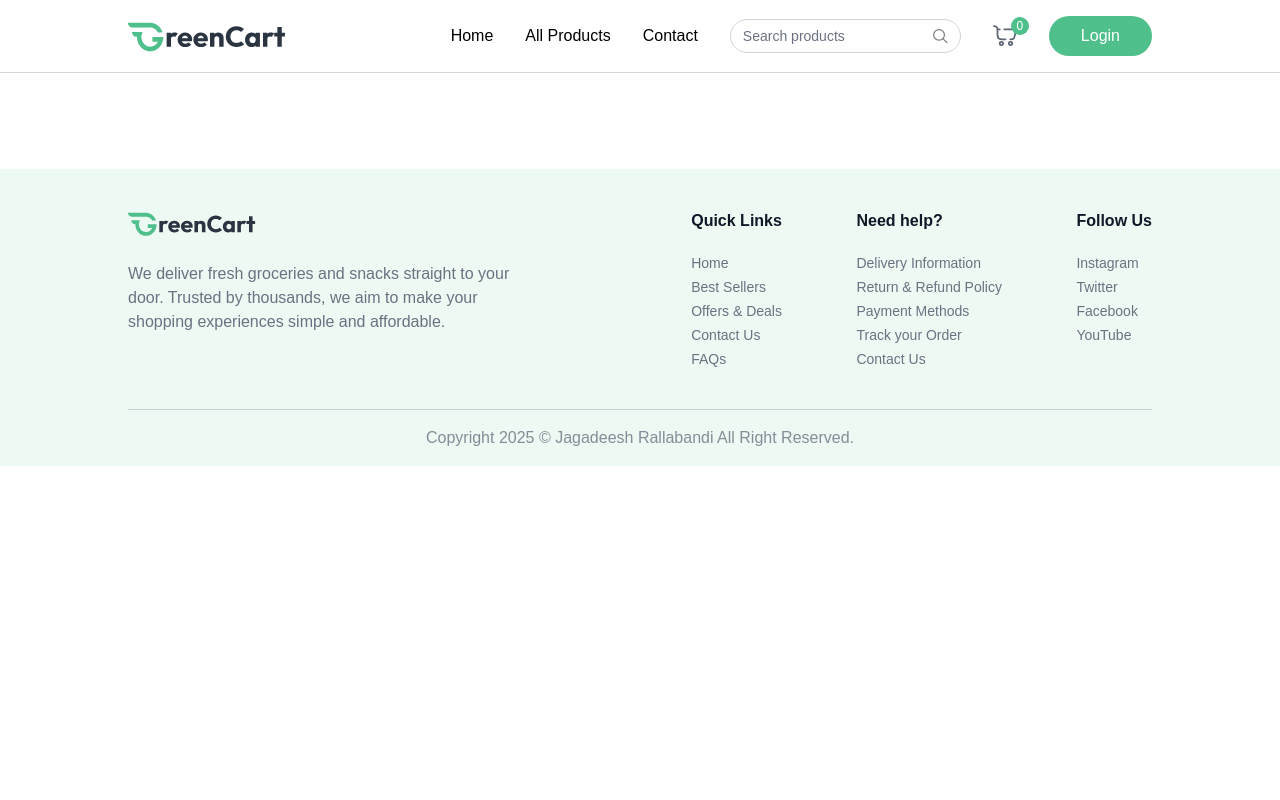
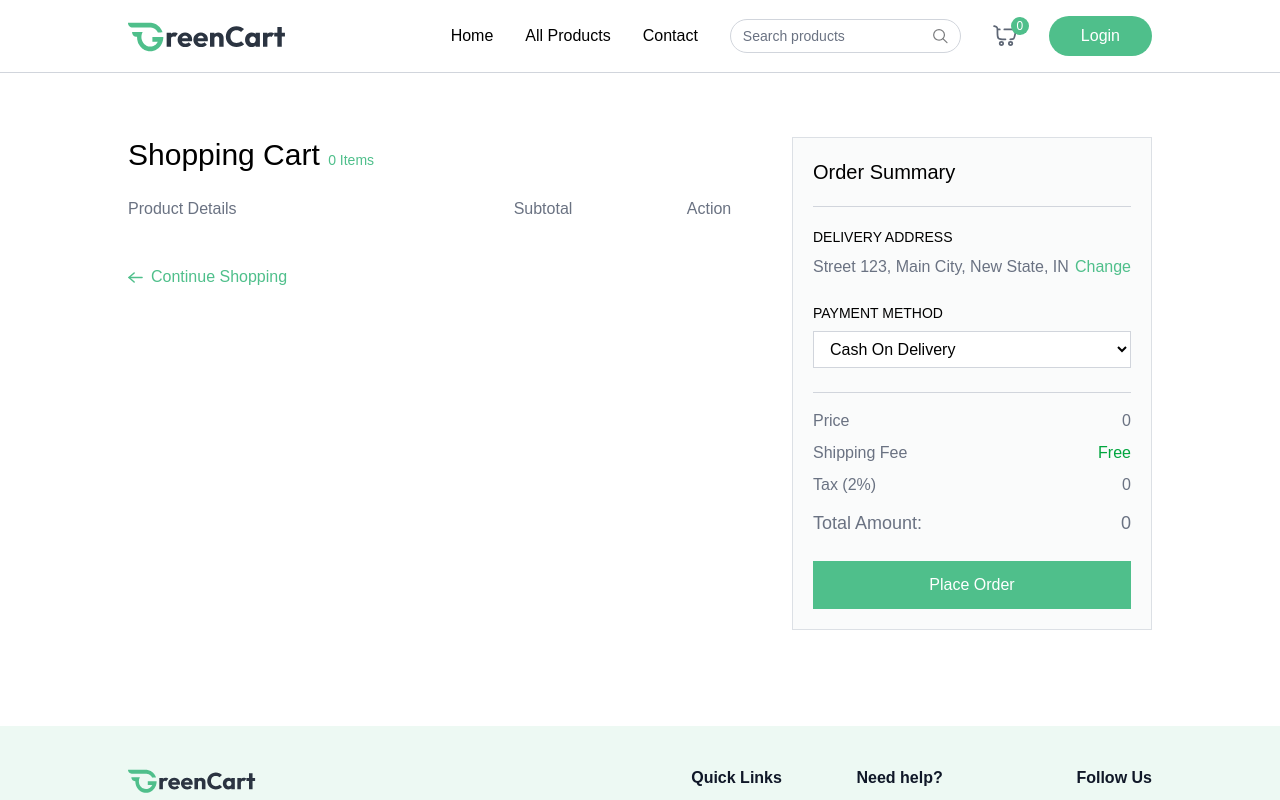
Before and after one commit to JagadeeshRallabandi/jagacart, a React (Vite) app: page /cart in a window 1280 px wide. Shown: the top 800 px of the page. Built offline with nearby package versions, Linux system fonts and the light colour scheme.

Commit message:
Cart_3_59

```diff
--- a/src/App.jsx
+++ b/src/App.jsx
@@ -9,6 +9,7 @@
 import AllProducts from './pages/AllProducts';
 import ProductCategory from './pages/ProductCategory';
 import ProductDetails from './pages/ProductDetails';
+import Cart from './pages/Cart';
 
 const App = () => {
 
@@ -25,6 +26,8 @@
           <Route path='/products' element={<AllProducts/>}/>
           <Route path='/products/:category' element={<ProductCategory/>}/>
           <Route path='/products/:category/:id' element={<ProductDetails/>}/>
+          <Route path='/cart' element={<Cart/>}/>
+
         </Routes>
       </div>
       {!isSellerPath && <Footer/>}
--- a/src/context/AppContext.jsx
+++ b/src/context/AppContext.jsx
@@ -58,9 +58,9 @@
   const getCartAmount = () =>{
     let totalAmount = 0;
     for(const item in cartItems){
-       let itemInfo = products.find((product)=>product._id ===items);
-       if(cartItems[items]>0){
-          totalAmount += itemInfo.offerPrice * cartItems[items];
+       let itemInfo = products.find((product)=>product._id ===item);
+       if(cartItems[item]>0){
+          totalAmount += itemInfo.offerPrice * cartItems[item];
        }
       }
       return Math.floor(totalAmount * 100) / 100; // Round to two decimal places
--- /dev/null
+++ b/src/pages/Cart.jsx
@@ -0,0 +1,170 @@
+import { useEffect, useState } from "react";
+import { useAppContext } from "../context/AppContext";
+import { assets, dummyAddress } from "../assets/assets";
+
+const Cart = () => {
+  const {
+    products,
+    currency,
+    cartItems,
+    removeFromCart,
+    getCartCount,
+    updateCartItem,
+    navigate,
+    getCartAmount
+  } = useAppContext();
+  const [cartArray, setCartArray] = useState([]);
+  const [addresses, setAddresses] = useState(dummyAddress);
+  const [showAddress, setShowAddress] = useState(false);
+  const [selectedAddress, setSelectedAddress] = useState(dummyAddress[0]);
+  const [paymentOption, setPaymentOption] = useState("COD");
+  const getCart = () =>{
+    let tempArray = []
+    for(const key in cartItems){
+        const product = products.find((item)=>item._id===key)
+        product.quantity = cartItems[key];
+        tempArray.push(product);
+    }
+    setCartArray(tempArray);
+  }
+  const placeOrder = async () => {
+
+  }
+  useEffect(()=>{
+    if(products.length >0 && cartItems){
+        getCart();
+    }
+  },[products, cartItems])
+  return products.length >0 && cartItems ? (
+    <div className="flex flex-col md:flex-row mt-16">
+      <div className="flex-1 max-w-4xl">
+        <h1 className="text-3xl font-medium mb-6">
+          Shopping Cart <span className="text-sm text-primary">{getCartCount()} Items</span>
+        </h1>
+
+        <div className="grid grid-cols-[2fr_1fr_1fr] text-gray-500 text-base font-medium pb-3">
+          <p className="text-left">Product Details</p>
+          <p className="text-center">Subtotal</p>
+          <p className="text-center">Action</p>
+        </div>
+
+        {cartArray.map((product, index) => (
+          <div
+            key={index}
+            className="grid grid-cols-[2fr_1fr_1fr] text-gray-500 items-center text-sm md:text-base font-medium pt-3"
+          >
+            <div className="flex items-center md:gap-6 gap-3">
+              <div onClick={()=>{
+                navigate(`/products/${product.category.toLowerCase()}/${product._id}` ); scrollTo(0,0)
+              }} className="cursor-pointer w-24 h-24 flex items-center justify-center border border-gray-300 rounded">
+                <img
+                  className="max-w-full h-full object-cover"
+                  src={product.image[0]}
+                  alt={product.name}
+                />
+              </div>
+              <div>
+                <p className="hidden md:block font-semibold">{product.name}</p>
+                <div className="font-normal text-gray-500/70">
+                  <p>
+                    Weight: <span>{product.weight || "N/A"}</span>
+                  </p>
+                  <div className="flex items-center">
+                    <p>Qty:</p>
+                    <select onChange={e=>updateCartItem(product._id, Number(e.target.value))} value={cartItems[product._id]} className="outline-none">
+                      {Array(cartItems[product._id] > 9 ? cartItems[product._id]:9).fill('').map((_, index) => (
+                          <option key={index} value={index + 1}>
+                            {index + 1}
+                          </option>
+                        ))}
+                    </select>
+                  </div>
+                </div>
+              </div>
+            </div>
+            <p className="text-center">
+              {currency}{product.offerPrice * product.quantity}
+            </p>
+            <button onClick={()=> removeFromCart(product._id)} className="cursor-pointer mx-auto">
+              <img src={assets.remove_icon} alt="remove" className="inline-block w-6 h-6"/>
+            </button>
+          </div>
+        ))}
+
+        <button onClick={()=>{navigate("/products"); scrollTo(0,0)}} className="group cursor-pointer flex items-center mt-8 gap-2 text-primary font-medium">
+          <img className="group-hover:-translate-x-1 transition" src={assets.arrow_right_icon_colored} alt="arrow"/>
+          Continue Shopping
+        </button>
+      </div>
+
+      <div className="max-w-[360px] w-full bg-gray-100/40 p-5 max-md:mt-16 border border-gray-300/70">
+        <h2 className="text-xl md:text-xl font-medium">Order Summary</h2>
+        <hr className="border-gray-300 my-5" />
+
+        <div className="mb-6">
+          <p className="text-sm font-medium uppercase">Delivery Address</p>
+          <div className="relative flex justify-between items-start mt-2">
+            <p className="text-gray-500">{selectedAddress?`${selectedAddress.street}, ${selectedAddress.city}, ${selectedAddress.state}, ${selectedAddress.country}`:"No address found"}</p>
+            <button
+              onClick={() => setShowAddress(!showAddress)}
+              className="text-primary hover:underline cursor-pointer"
+            >
+              Change
+            </button>
+            {showAddress && (
+              <div className="absolute top-12 py-1 bg-white border border-gray-300 text-sm w-full">
+             { addresses.map((address,index)=>(
+                <p
+                  onClick={() =>{setSelectedAddress(address); setShowAddress(false)}}
+                  className="text-gray-500 p-2 hover:bg-gray-100"
+                >  {address.street}, {address.city}, {address.state}, {address.country}
+                </p>
+             ))  }
+                <p
+                  onClick={() => navigate("/add-address")}
+                  className="text-primary text-center cursor-pointer p-2 hover:bg-primary/10"
+                >
+                  Add address
+                </p>
+              </div>
+            )}
+          </div>
+
+          <p className="text-sm font-medium uppercase mt-6">Payment Method</p>
+
+          <select onChange={e=>setPaymentOption(e.target.value)} className="w-full border border-gray-300 bg-white px-3 py-2 mt-2 outline-none">
+            <option value="COD">Cash On Delivery</option>
+            <option value="Online">Online Payment</option>
+          </select>
+        </div>
+
+        <hr className="border-gray-300" />
+
+        <div className="text-gray-500 mt-4 space-y-2">
+          <p className="flex justify-between">
+            <span>Price</span>
+            <span>{currency}{getCartAmount()}</span>
+          </p>
+          <p className="flex justify-between">
+            <span>Shipping Fee</span>
+            <span className="text-green-600">Free</span>
+          </p>
+          <p className="flex justify-between">
+            <span>Tax (2%)</span>
+            <span>{currency}{getCartAmount()*2 /100}</span>
+          </p>
+          <p className="flex justify-between text-lg font-medium mt-3">
+            <span>Total Amount:</span>
+            <span>{currency}{ getCartAmount() + getCartAmount()*2 /100} </span>
+          </p>
+        </div>
+
+        <button onClick={placeOrder} className="w-full py-3 mt-6 cursor-pointer bg-primary text-white font-medium hover:bg-primary-dull transition">
+
+          {paymentOption === "COD" ? "Place Order" : "Proceed to Checkout"}
+        </button>
+      </div>
+    </div>
+  ): null
+};
+export default Cart;
```
